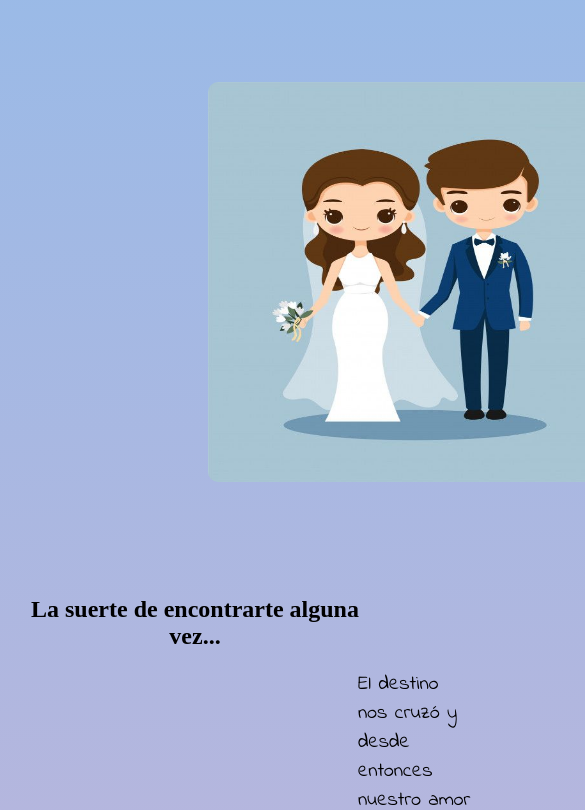
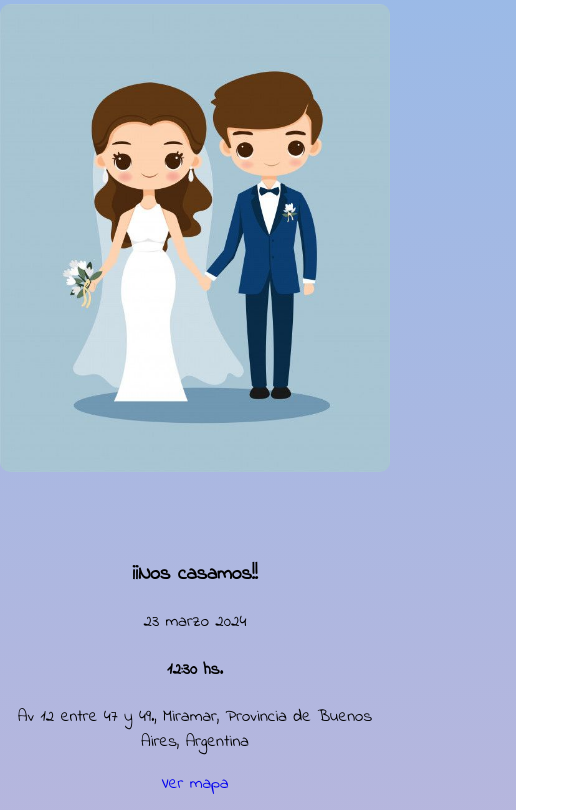
Before and after one commit to NikolasZR/Invitacion-Digital-Modelo-, a plain HTML site: page index.html in a window 390 px wide. Shown: the part 206-1016 px from the top of the page, 585 px wide, since content can reach past the window. Drawn offline with Linux system fonts and the light colour scheme; a web font is replaced by a local one.

Commit message:
responsive

```diff
--- a/style.css
+++ b/style.css
@@ -1,7 +1,7 @@
 body{
     background: rgb(238,174,202);
     background: radial-gradient(circle, rgba(238,174,202,1) 0%, rgba(148,187,233,1) 100%);
-/*  background-image: url("https://i.pinimg.com/originals/4d/34/59/4d3459ffc16dfd75c51236a388cd15d3.gif"); */
+
 }
 
 .mapa{
@@ -238,3 +238,50 @@ a{
 #restriccionInput {
     text-align: center; /* Centrar el input de restricciones dietéticas */
 }
+
+
+/* Estilos generales */
+body {
+    background: rgb(238, 174, 202);
+    background: radial-gradient(circle, rgba(238, 174, 202, 1) 0%, rgba(148, 187, 233, 1) 100%);
+    margin: 0;
+    padding: 0;
+    font-family: Arial, sans-serif;
+    overflow-x: hidden; /* Evitar el desplazamiento horizontal */
+}
+
+/* Ajustes para dispositivos móviles */
+@media only screen and (max-width: 767px) {
+    /* Estilos para las imágenes */
+    .contenedor-details img,
+    .story img,
+    .travel img {
+        width: 100%; /* Hacer que las imágenes ocupen todo el ancho del contenedor */
+        max-width: 100%; /* Asegurar que las imágenes no excedan el ancho del contenedor */
+        height: auto; /* Mantener la relación de aspecto */
+    }
+
+    /* Ajustes para el diseño de columna */
+    .contenedor-details,
+    .story,
+    .dress_code,
+    .contenedor_travel {
+        flex-direction: column; /* Cambiar el diseño a columna */
+        align-items: center; /* Centrar los elementos horizontalmente */
+        text-align: center; /* Centrar el texto */
+    }
+
+    /* Ajustes adicionales */
+    .cover-menu {
+        margin-left: 0; /* Eliminar margen izquierdo */
+    }
+
+    .h2,
+    .h21 {
+        margin-top: 30px; /* Reducir el margen superior */
+    }
+
+    .contenedor-details{
+        margin-left: 0;
+    }
+}
```
